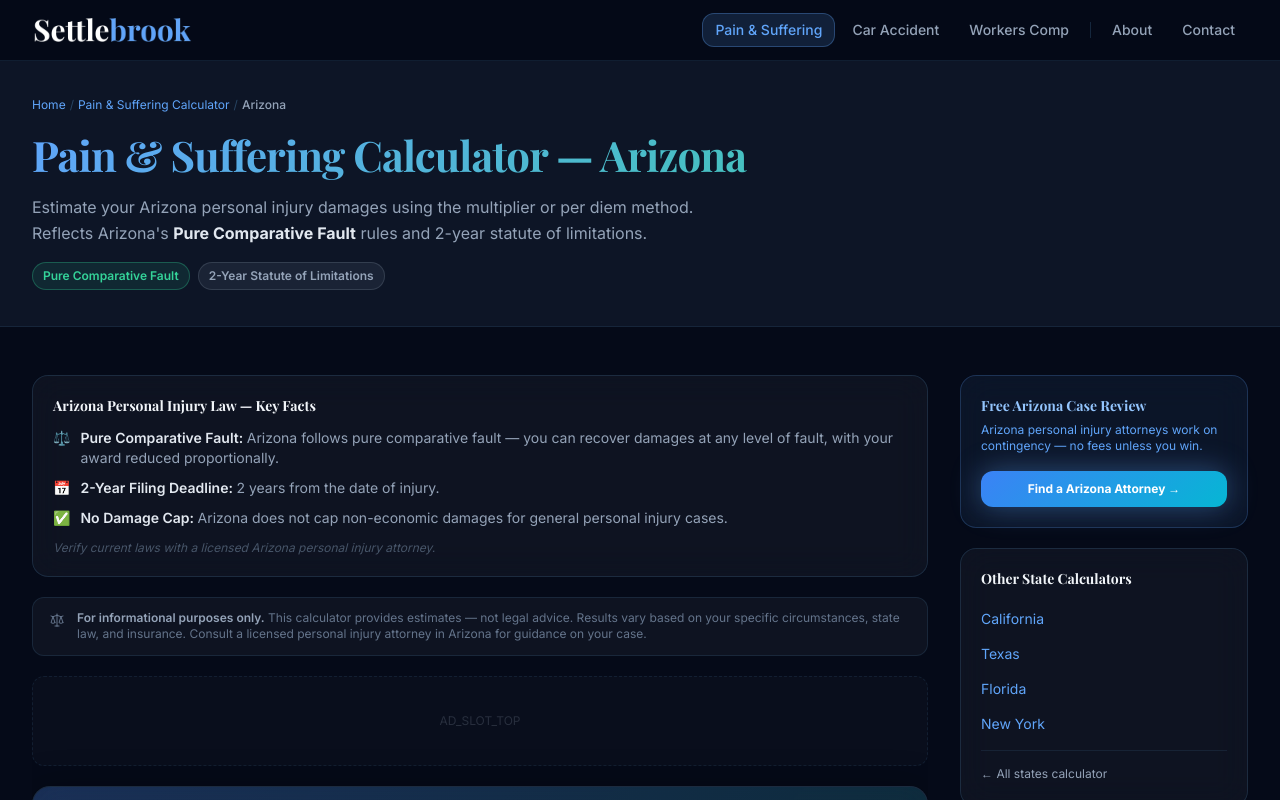
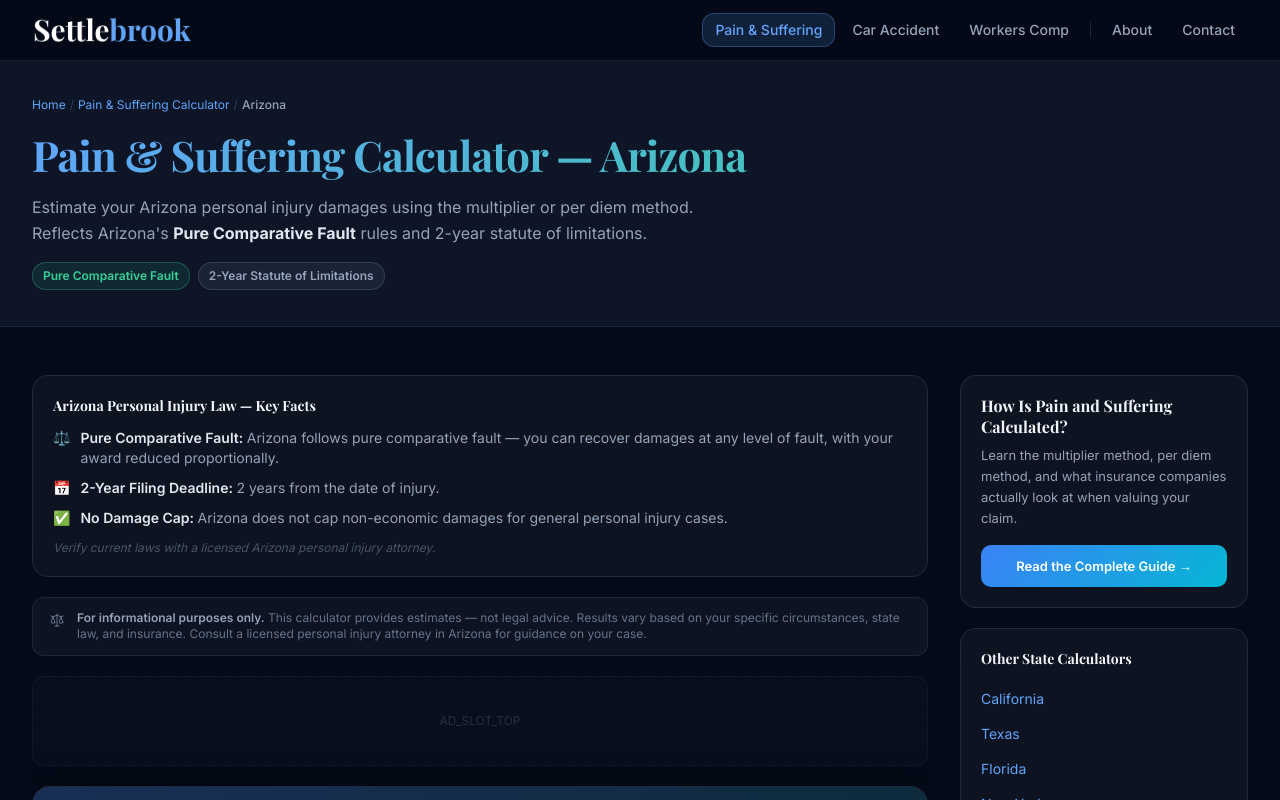
Before and after one commit to ab-554/settlebrook, a Next.js app: page /pain-and-suffering-calculator/arizona/ in a window 1280 px wide. Shown: the top 800 px of the page. Built offline with nearby package versions, Linux system fonts and the light colour scheme.

Commit message:
Replace attorney CTA boxes with guide page internal links

```diff
--- a/app/pain-and-suffering-calculator/[state]/page.tsx
+++ b/app/pain-and-suffering-calculator/[state]/page.tsx
@@ -237,26 +237,16 @@ export default function StatePainSufferingPage({ params }: { params: { state: st
             <aside aria-label="Related state information" className="w-full lg:w-72 flex-shrink-0 flex flex-col gap-5">
 
               {/* Attorney CTA */}
-              <div
-                className="rounded-2xl p-5"
-                style={{
-                  background: 'rgba(96,165,250,0.07)',
-                  border: '1px solid rgba(96,165,250,0.22)',
-                  backdropFilter: 'blur(16px)',
-                }}
-              >
-                <h2 className="text-sm font-bold mb-1.5" style={{ color: '#93C5FD' }}>
-                  Free {stateData.name} Case Review
-                </h2>
-                <p className="text-xs leading-snug mb-4" style={{ color: '#60A5FA' }}>
-                  {stateData.name} personal injury attorneys work on contingency — no fees unless you win.
+              <div style={{ background: 'rgba(255,255,255,0.04)', border: '1px solid rgba(99,179,237,0.15)', borderRadius: '16px', padding: '20px' }}>
+                <h3 style={{ color: '#F1F5F9', fontSize: '16px', fontWeight: 700, marginBottom: '8px' }}>
+                  How Is Pain and Suffering Calculated?
+                </h3>
+                <p style={{ color: '#94A3B8', fontSize: '13px', lineHeight: '1.6', marginBottom: '16px' }}>
+                  Learn the multiplier method, per diem method, and what insurance companies actually look at when valuing your claim.
                 </p>
-                <div
-                  id="AFFILIATE_CTA_SIDEBAR"
-                  className="btn-primary w-full rounded-xl text-xs font-semibold py-2.5 px-4 text-center cursor-default"
-                >
-                  Find a {stateData.name} Attorney →
-                </div>
+                <Link href="/pain-and-suffering-calculator/guide/" style={{ display: 'block', textAlign: 'center', padding: '10px 16px', borderRadius: '10px', fontSize: '13px', fontWeight: 600, background: 'linear-gradient(135deg, #3B82F6, #06B6D4)', color: '#FFFFFF', textDecoration: 'none' }}>
+                  Read the Complete Guide →
+                </Link>
               </div>
 
               {/* Other states */}
--- a/app/pain-and-suffering-calculator/page.tsx
+++ b/app/pain-and-suffering-calculator/page.tsx
@@ -195,25 +195,16 @@ export default function PainSufferingCalculatorPage() {
                 </div>
               </SideCard>
 
-              <div
-                className="rounded-2xl p-5"
-                style={{
-                  background: 'rgba(96,165,250,0.07)',
-                  border: '1px solid rgba(96,165,250,0.22)',
-                  backdropFilter: 'blur(16px)',
-                }}
-              >
-                <h2 className="font-display text-sm font-bold mb-1.5" style={{ color: '#93C5FD' }}>Get a Free Case Review</h2>
-                <p className="text-xs leading-snug mb-4" style={{ color: '#60A5FA' }}>
-                  Estimates are a starting point. A personal injury attorney can evaluate your actual
-                  claim — most work on contingency (no fee unless you win).
+              <div style={{ background: 'rgba(255,255,255,0.04)', border: '1px solid rgba(99,179,237,0.15)', borderRadius: '16px', padding: '20px' }}>
+                <h3 style={{ color: '#F1F5F9', fontSize: '16px', fontWeight: 700, marginBottom: '8px' }}>
+                  How Is Pain and Suffering Calculated?
+                </h3>
+                <p style={{ color: '#94A3B8', fontSize: '13px', lineHeight: '1.6', marginBottom: '16px' }}>
+                  Learn exactly how insurance companies calculate your damages — multiplier method, per diem method, and what raises or lowers your number.
                 </p>
-                <div
-                  id="AFFILIATE_CTA_SIDEBAR"
-                  className="btn-primary w-full rounded-xl text-xs font-semibold py-2.5 px-4 text-center cursor-default"
-                >
-                  Find a Free Consultation →
-                </div>
+                <Link href="/pain-and-suffering-calculator/guide/" className="btn-primary" style={{ display: 'block', textAlign: 'center', padding: '10px 16px', borderRadius: '10px', fontSize: '13px', fontWeight: 600, background: 'linear-gradient(135deg, #3B82F6, #06B6D4)', color: '#FFFFFF', textDecoration: 'none' }}>
+                  Read the Complete Guide →
+                </Link>
               </div>
 
               <nav aria-label="State-specific pain and suffering calculators">
```
